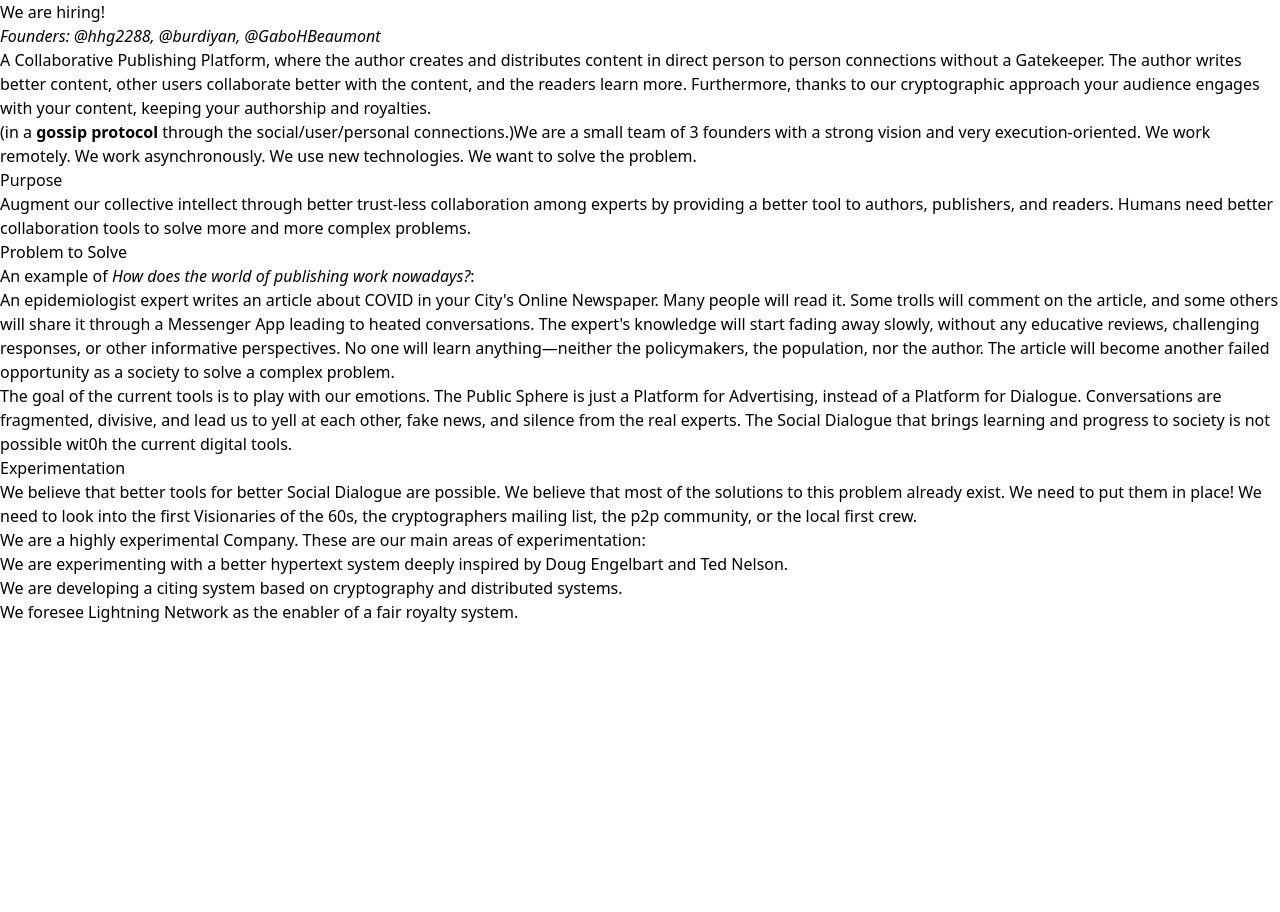
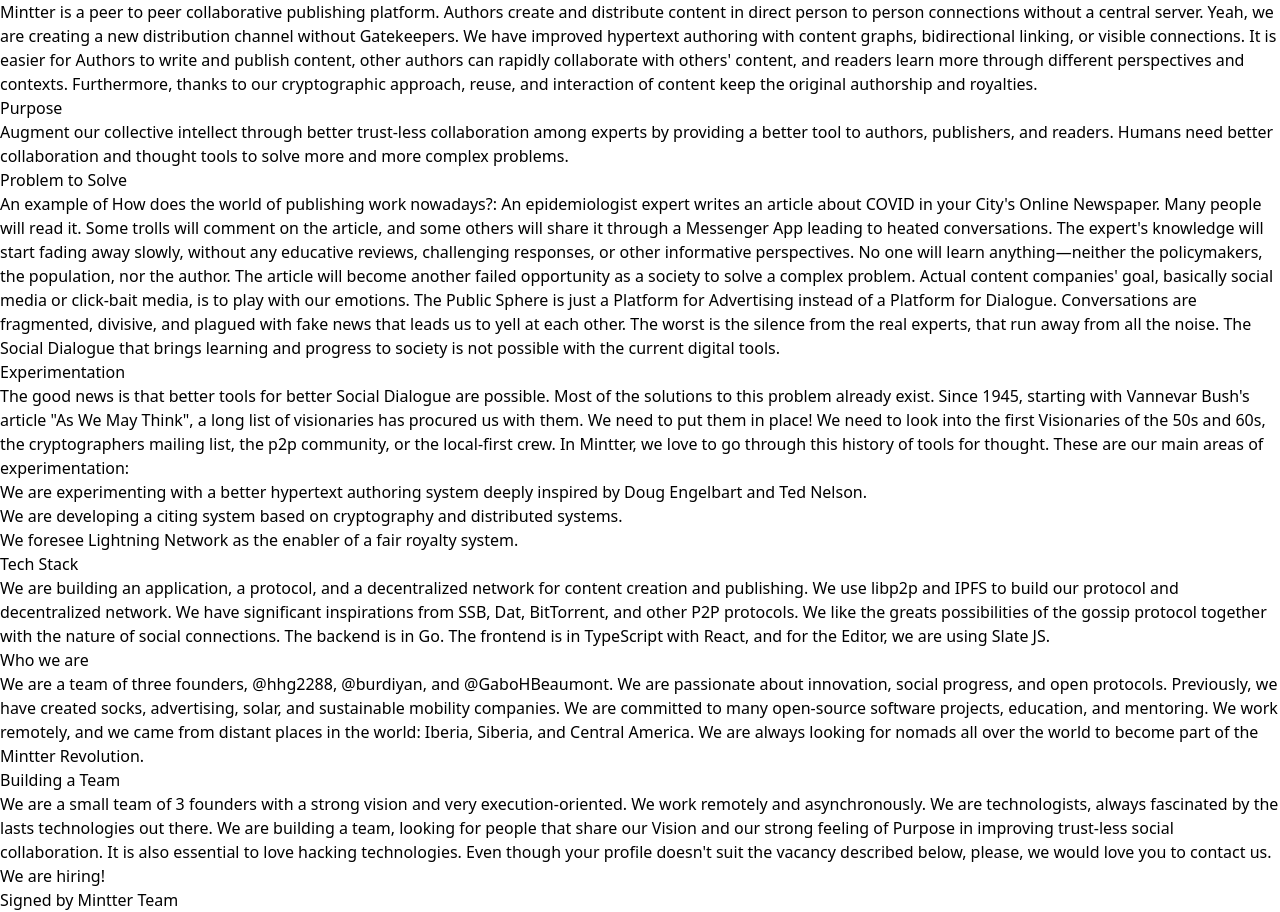
Before and after one commit to mintterteam/mintterteam.github.io, a Next.js app: page / in a window 1280 px wide. Before the commit the page ends 800 px from the top, so only its background shows below. Built offline with nearby package versions, Linux system fonts and the light colour scheme.

Commit message:
last version of Mintter Description!

```diff
--- a/src/pages/index.mdx
+++ b/src/pages/index.mdx
@@ -1,33 +1,46 @@
 ---
 title: 'We are Mintter'
 ---
-
-[We are hiring!](/hiring)
-
-_Founders: [@hhg2288](), [@burdiyan](), [@GaboHBeaumont]()_
-
-A Collaborative Publishing Platform, where the author creates and distributes content in direct person to person connections without a Gatekeeper. The author writes better content, other users collaborate better with the content, and the readers learn more. Furthermore, thanks to our cryptographic approach your audience engages with your content, keeping your authorship and royalties.
-
-(in a **gossip protocol** through the social/user/personal connections.)We are a small team of 3 founders with a strong vision and very execution-oriented. We work remotely. We work asynchronously. We use new technologies. We want to solve the problem.
+Mintter is a peer to peer collaborative publishing platform. Authors create and distribute content in direct person to person connections without a central server. Yeah, we are creating a new distribution channel without Gatekeepers.
+We have improved hypertext authoring with content graphs, bidirectional linking, or visible connections. It is easier for Authors to write and publish content, other authors can rapidly collaborate with others' content, and readers learn more through different perspectives and contexts.
+Furthermore, thanks to our cryptographic approach, reuse, and interaction of content keep the original authorship and royalties.
 
 ## Purpose
 
-Augment our collective intellect through better trust-less collaboration among experts by providing a better tool to authors, publishers, and readers. Humans need better collaboration tools to solve more and more complex problems.
+Augment our collective intellect through better trust-less collaboration among experts by providing a better tool to authors, publishers, and readers. Humans need better collaboration and thought tools to solve more and more complex problems.
 
 ## Problem to Solve
 
-An example of *How does the world of publishing work nowadays?*:
-
-An epidemiologist expert writes an article about COVID in your City's Online Newspaper. Many people will read it. Some trolls will comment on the article, and some others will share it through a Messenger App leading to heated conversations. The expert's knowledge will start fading away slowly, without any educative reviews, challenging responses, or other informative perspectives. No one will learn anything—neither the policymakers, the population, nor the author. The article will become another failed opportunity as a society to solve a complex problem.
-
-The goal of the current tools is to play with our emotions. The Public Sphere is just a Platform for Advertising, instead of a Platform for Dialogue. Conversations are fragmented, divisive, and lead us to yell at each other, fake news, and silence from the real experts. The Social Dialogue that brings learning and progress to society is not possible wit0h the current digital tools.
+An example of How does the world of publishing work nowadays?:
+An epidemiologist expert writes an article about COVID in your City's Online Newspaper. Many people will read it. Some trolls will comment on the article, and some others will share it through a Messenger App leading to heated conversations.
+The expert's knowledge will start fading away slowly, without any educative reviews, challenging responses, or other informative perspectives. No one will learn anything—neither the policymakers, the population, nor the author. The article will become another failed opportunity as a society to solve a complex problem.
+Actual content companies' goal, basically social media or click-bait media, is to play with our emotions. The Public Sphere is just a Platform for Advertising instead of a Platform for Dialogue. Conversations are fragmented, divisive, and plagued with fake news that leads us to yell at each other.
+The worst is the silence from the real experts, that run away from all the noise. The Social Dialogue that brings learning and progress to society is not possible with the current digital tools.
 
 ## Experimentation
 
-We believe that better tools for better Social Dialogue are possible. We believe that most of the solutions to this problem already exist. We need to put them in place! We need to look into the first Visionaries of the 60s, the cryptographers mailing list, the p2p community, or the local first crew.
+The good news is that better tools for better Social Dialogue are possible. Most of the solutions to this problem already exist. Since 1945, starting with Vannevar Bush's article "As We May Think", a long list of visionaries has procured us with them.
+We need to put them in place! We need to look into the first Visionaries of the 50s and 60s, the cryptographers mailing list, the p2p community, or the local-first crew.
+In Mintter, we love to go through this history of tools for thought. These are our main areas of experimentation:
 
-We are a highly experimental Company. These are our main areas of experimentation:
 
-- We are experimenting with a better hypertext system deeply inspired by Doug Engelbart and Ted Nelson.
+- We are experimenting with a better hypertext authoring system deeply inspired by Doug Engelbart and Ted Nelson.
 - We are developing a citing system based on cryptography and distributed systems.
 - We foresee Lightning Network as the enabler of a fair royalty system.
+
+## Tech Stack
+
+We are building an application, a protocol, and a decentralized network for content creation and publishing. We use libp2p and IPFS to build our protocol and decentralized network.
+We have significant inspirations from SSB, Dat, BitTorrent, and other P2P protocols. We like the greats possibilities of the gossip protocol together with the nature of social connections.
+The backend is in Go. The frontend is in TypeScript with React, and for the Editor, we are using Slate JS.
+
+## Who we are
+We are a team of three founders, [@hhg2288](), [@burdiyan](), and [@GaboHBeaumont](). We are passionate about innovation, social progress, and open protocols.
+Previously, we have created socks, advertising, solar, and sustainable mobility companies. We are committed to many open-source software projects, education, and mentoring.
+We work remotely, and we came from distant places in the world: Iberia, Siberia, and Central America. We are always looking for nomads all over the world to become part of the Mintter Revolution.
+
+## Building a Team
+We are a small team of 3 founders with a strong vision and very execution-oriented. We work remotely and asynchronously. We are technologists, always fascinated by the lasts technologies out there.
+We are building a team, looking for people that share our Vision and our strong feeling of Purpose in improving trust-less social collaboration. It is also essential to love hacking technologies. Even though your profile doesn't suit the vacancy described below, please, we would love you to contact us. [We are hiring!](/hiring)
+
+Signed by Mintter Team
```
